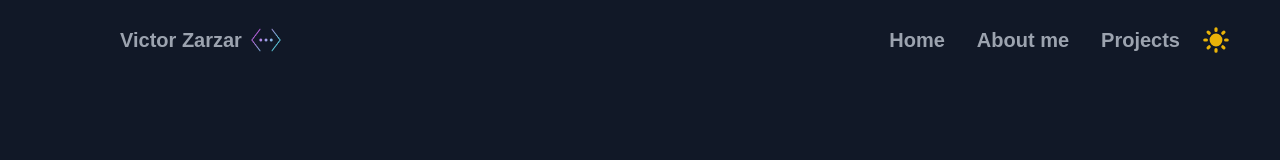
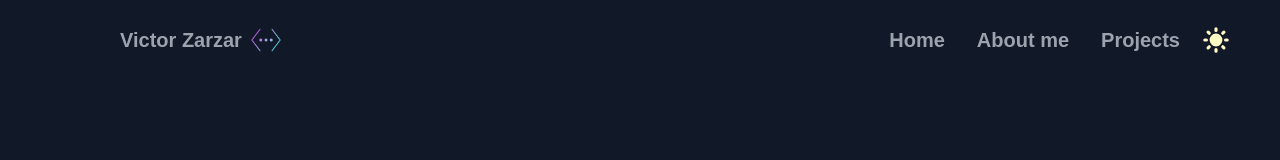
Before and after one commit to Victor-Zarzar/portfolio-ts, a Next.js app: page / in a window 1280 px wide. Shown: the top 160 px of the page. Built offline with nearby package versions, Linux system fonts and the light colour scheme.

Commit message:
correction color svg icon navbar

```diff
--- a/app/components/Navbar.tsx
+++ b/app/components/Navbar.tsx
@@ -59,7 +59,7 @@ const Navbar: React.FC<NavbarProps> = ({ theme, setTheme }) => {
                 <path d="M17.293 13.293A8 8 0 016.707 2.707a8.001 8.001 0 1010.586 10.586z"></path>
               </svg>
               <svg
-                className={`fill-yellow-500 block ${theme === "dark" ? "hidden" : ""}`}
+                className={`fill-yellow-100 block ${theme === "dark" ? "hidden" : ""}`}
                 fill="currentColor"
                 viewBox="0 0 20 20">
                 <path
```
